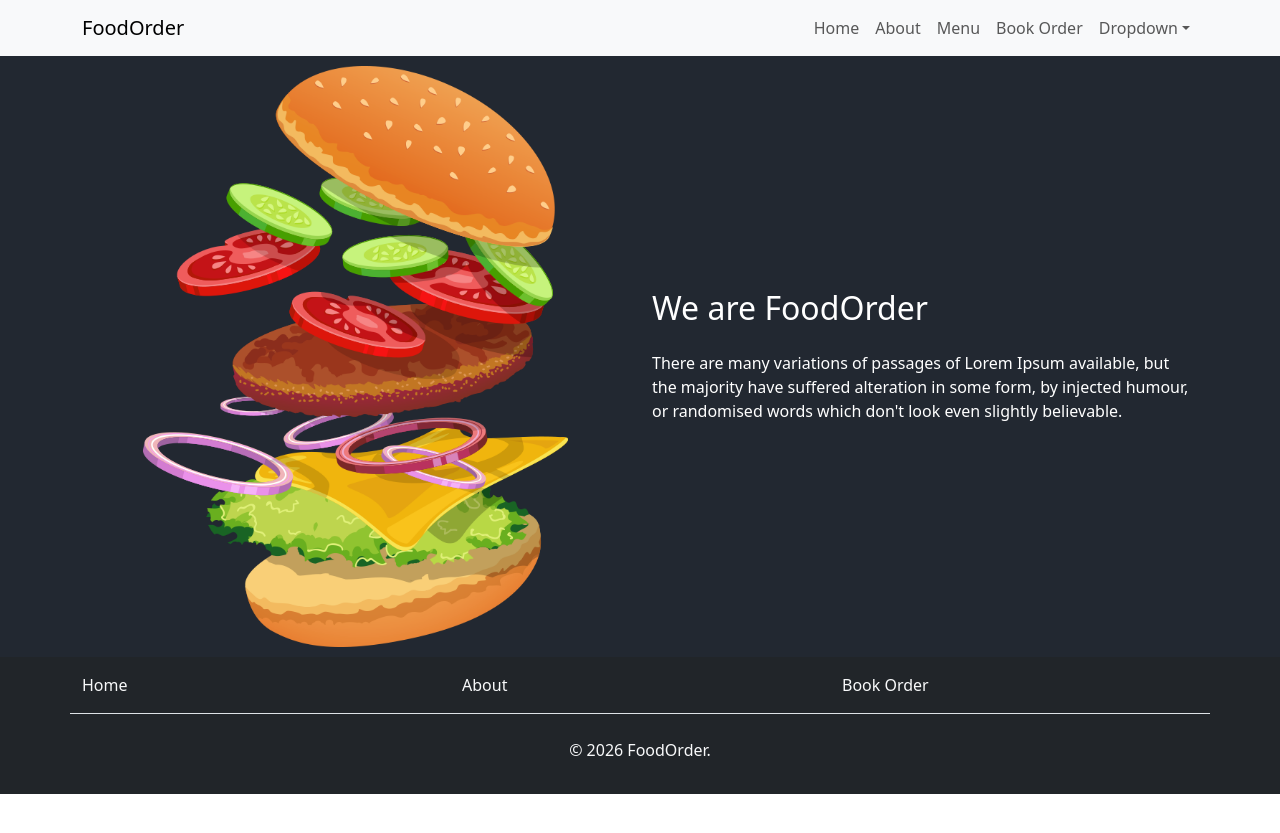
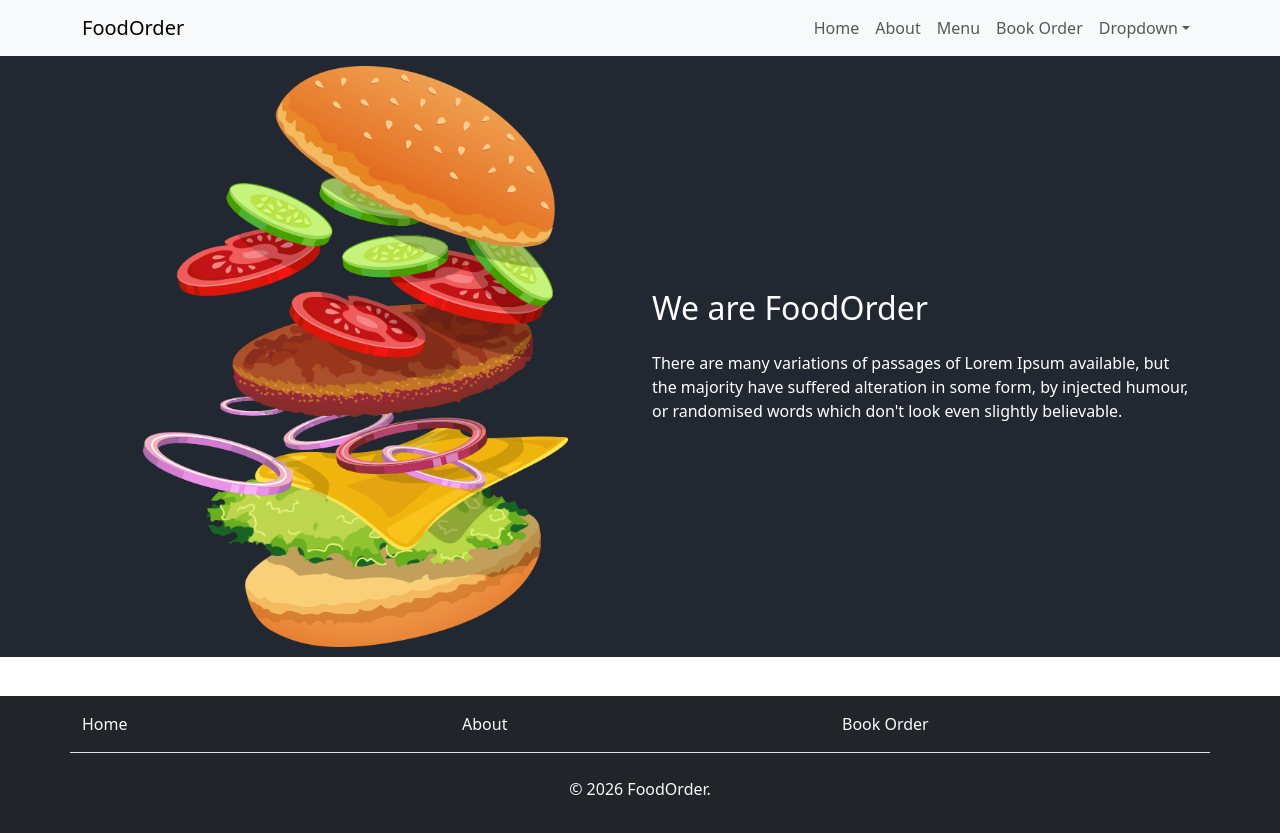
Before and after one commit to arunpradhan/FoodOrder, a React (Vite) app: page /about in a window 1280 px wide. Before the commit the page ends 800 px from the top, so only its background shows below. Built offline with nearby package versions, Linux system fonts and the light colour scheme.

Commit message:
update main semantic tag using class for prevent floating footer on short pages

```diff
--- a/src/App.css
+++ b/src/App.css
@@ -7,6 +7,12 @@ body {
 
 /* import fonts -  font-family: 'Open Sans', sans-serif and  font-family: 'Dancing Script', cursive; */
 @import url('https://fonts.googleapis.com/css2?family=Dancing+Script:wght@400;500;600;700&family=Open+Sans:wght@400;600;700&display=swap');
+
+/* Prevents footer floating up on short pages. */
+.main-content {
+  min-height: calc(100vh - 160px); /* nav + footer height */
+}
+
 
 /* Home Page */
 .hero-section-container {
--- a/src/App.jsx
+++ b/src/App.jsx
@@ -12,7 +12,7 @@ function App() {
   return (
     <BrowserRouter>
       <Navigation/>
-      <main>
+      <main className="main-content">
       <Routes>
         <Route path='/' element={<Home/>}/>
         <Route path='/about' element={<About/>} />
@@ -26,3 +26,19 @@ function App() {
 }
 
 export default App
+
+// This is exactly right because:
+// Only one <main> → HTML spec compliant
+// <Navigation> is outside <main> → correct
+// <Footer> is outside <main> → correct
+// Routed page content lives inside <main> → best practice
+// Each page (Home, About, etc.) can now safely use <section> → perfect
+
+// This Is the BEST Placement for <main>
+// -Semantic Meaning
+// --<main> = primary content of the document
+// --Navigation & footer are not primary content
+// --Route changes = content changes → wrapped by <main>
+// -Accessibility Win
+// --Screen readers can jump directly to <main>
+// --Users with assistive tech skip nav/footer easily
```
